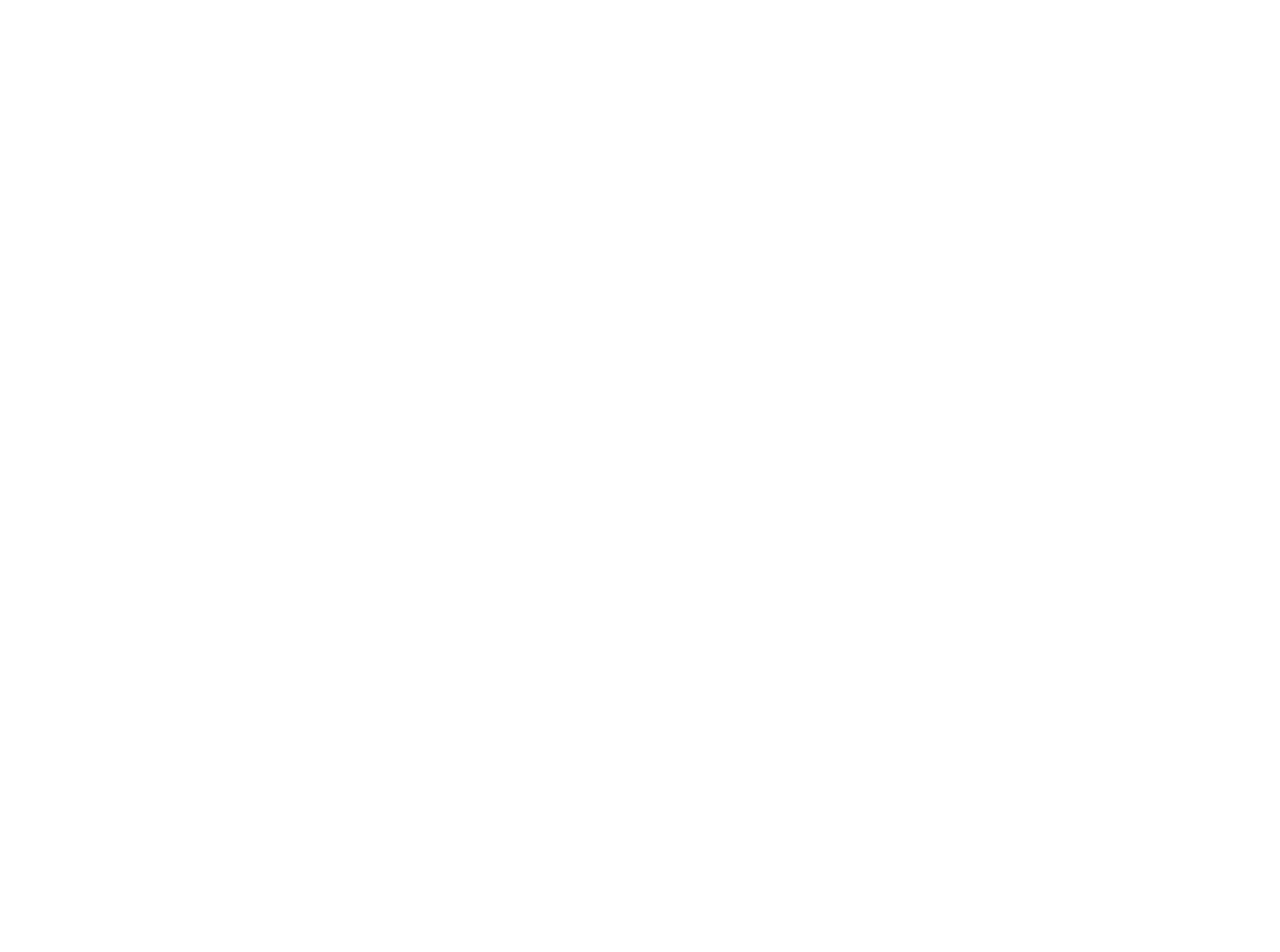
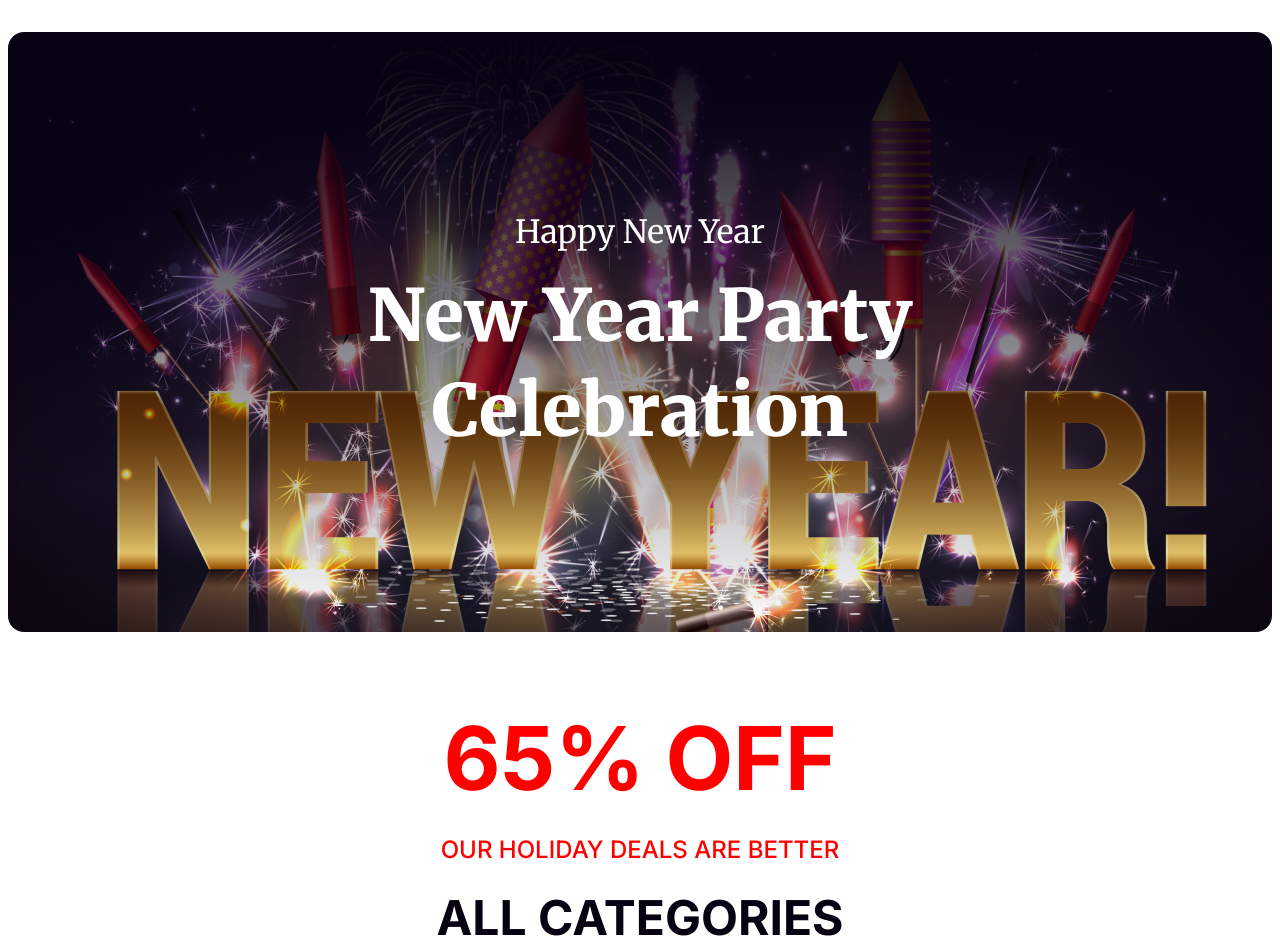
Before and after one commit to Obaidullah-ahsan/New-Year-New-Mission-main, a plain HTML site: page index.html in a window 1280 px wide. Shown: the top 952 px of the page. Before the commit the page ends 800 px from the top, so only its background shows below. Drawn offline with Linux system fonts and the light colour scheme.

Commit message:
added header and discount section

```diff
--- a/Styles/Mission.css
+++ b/Styles/Mission.css
@@ -0,0 +1,66 @@
+body {
+    font-family: 'Merriweather', serif;
+}
+
+header {
+    /* background: linear-gradient(180deg, #070211 0%, rgba(7, 2, 17, 0.00) 100%); */
+    background-image: linear-gradient(180deg, #070211 0%, rgba(7, 2, 17, 0.00) 100%), url('../Images/Banner\ Image.png');
+    border-radius: 16px;
+    background-repeat: no-repeat;
+    background-size: cover;
+    background-attachment: scroll;
+    background-position: center;
+    height: 600px;
+    /* margin: 50px; */
+}
+
+.banner-head {
+    color: #FFF;
+    text-align: center;
+    font-size: 32px;
+    font-weight: 400;
+    padding-top: 180px;
+    padding-bottom: 0;
+    margin-bottom: 0;
+}
+
+.banner-title {
+    color: #FFF;
+    text-align: center;
+    font-size: 72px;
+    font-weight: 900;
+    line-height: 95px;
+    margin-top: 0;
+    padding: 16px 344px 117px;
+}
+
+.discount-content {
+    color: #F00;
+    text-align: center;
+    font-family: Inter;
+    font-size: 88px;
+    font-weight: 700;
+    margin-bottom: 0;
+}
+
+.discount-description1 {
+    color: #F00;
+    text-align: center;
+    font-family: Inter;
+    font-size: 24px;
+    font-weight: 500;
+}
+
+.discount-description2 {
+    color: #070211;
+    text-align: center;
+    font-family: Inter;
+    font-size: 48px;
+    font-weight: 700;
+    margin-top: 0;
+}
+img{
+    display: block;
+    margin-left: auto;
+    margin-right: auto;
+}
--- a/index.html
+++ b/index.html
@@ -1,19 +1,38 @@
 <!DOCTYPE html>
 <html lang="en">
+
 <head>
     <meta charset="UTF-8">
     <meta name="viewport" content="width=device-width, initial-scale=1.0">
     <title>New year new mission main</title>
+    <link rel="stylesheet" href="Styles/Mission.css">
+    <link rel="preconnect" href="https://fonts.googleapis.com">
+    <link rel="preconnect" href="https://fonts.gstatic.com" crossorigin>
+    <link href="https://fonts.googleapis.com/css2?family=Merriweather:wght@400;700;900&display=swap" rel="stylesheet">
+    <link rel="preconnect" href="https://fonts.googleapis.com">
+    <link rel="preconnect" href="https://fonts.gstatic.com" crossorigin>
+    <link href="https://fonts.googleapis.com/css2?family=Inter:wght@400;500;700;800&family=Merriweather:wght@400;700;900&display=swap" rel="stylesheet">
 </head>
+
 <body>
     <header>
-
+        <h3 class="banner-head">Happy New Year</h3>
+        <h2 class="banner-title">New Year Party Celebration</h2>
     </header>
     <main>
+        <section class="discount">
+            <h1 class="discount-content">65% OFF</h1>
+            <h3 class="discount-description1">OUR HOLIDAY DEALS ARE BETTER</h3>
+            <h3 class="discount-description2">ALL CATEGORIES</h3>
+            <img src="Images/New Year Photo.png" alt="">
+        </section>
+        <section>
 
+        </section>
     </main>
     <footer>
 
     </footer>
 </body>
+
 </html>
```
